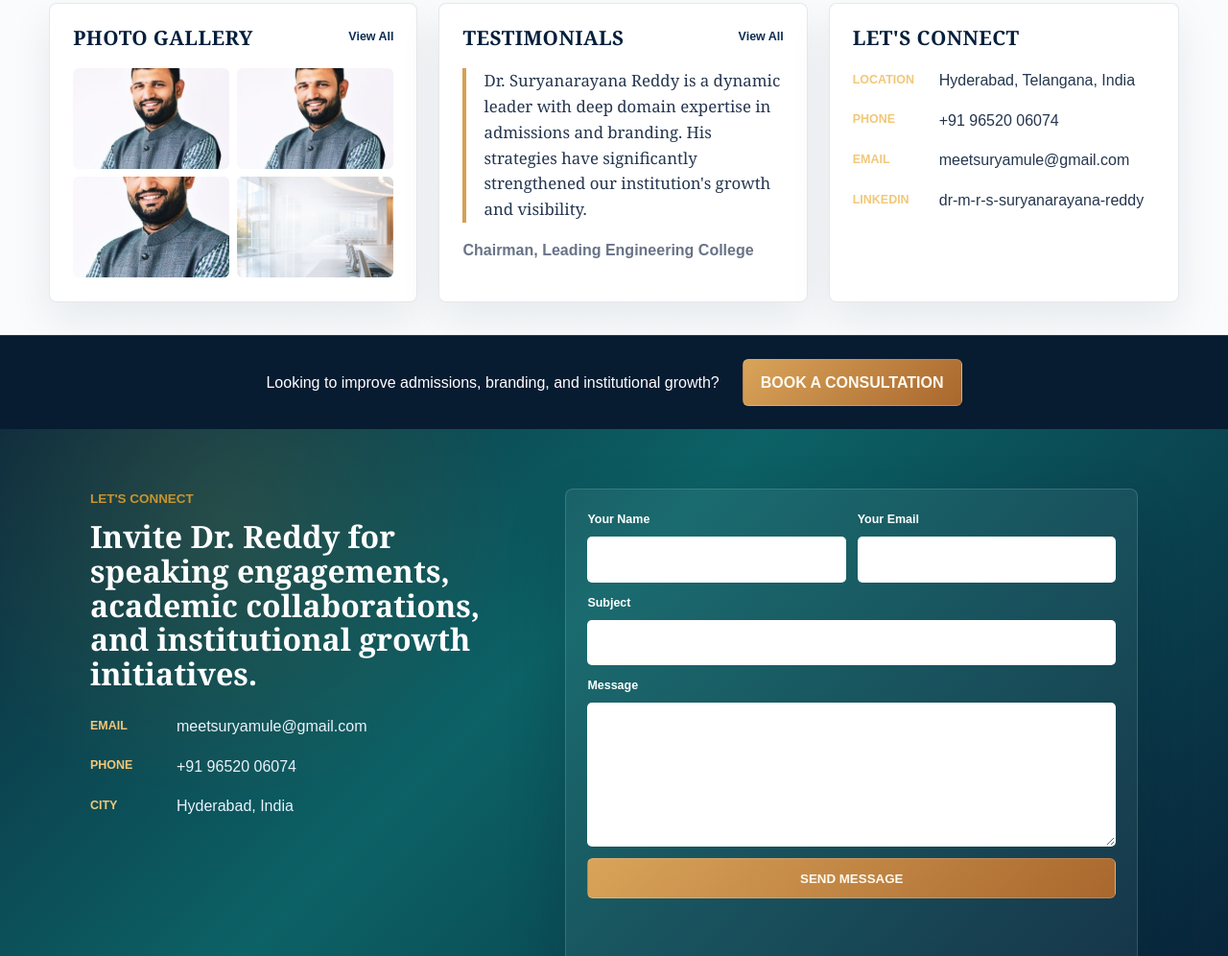
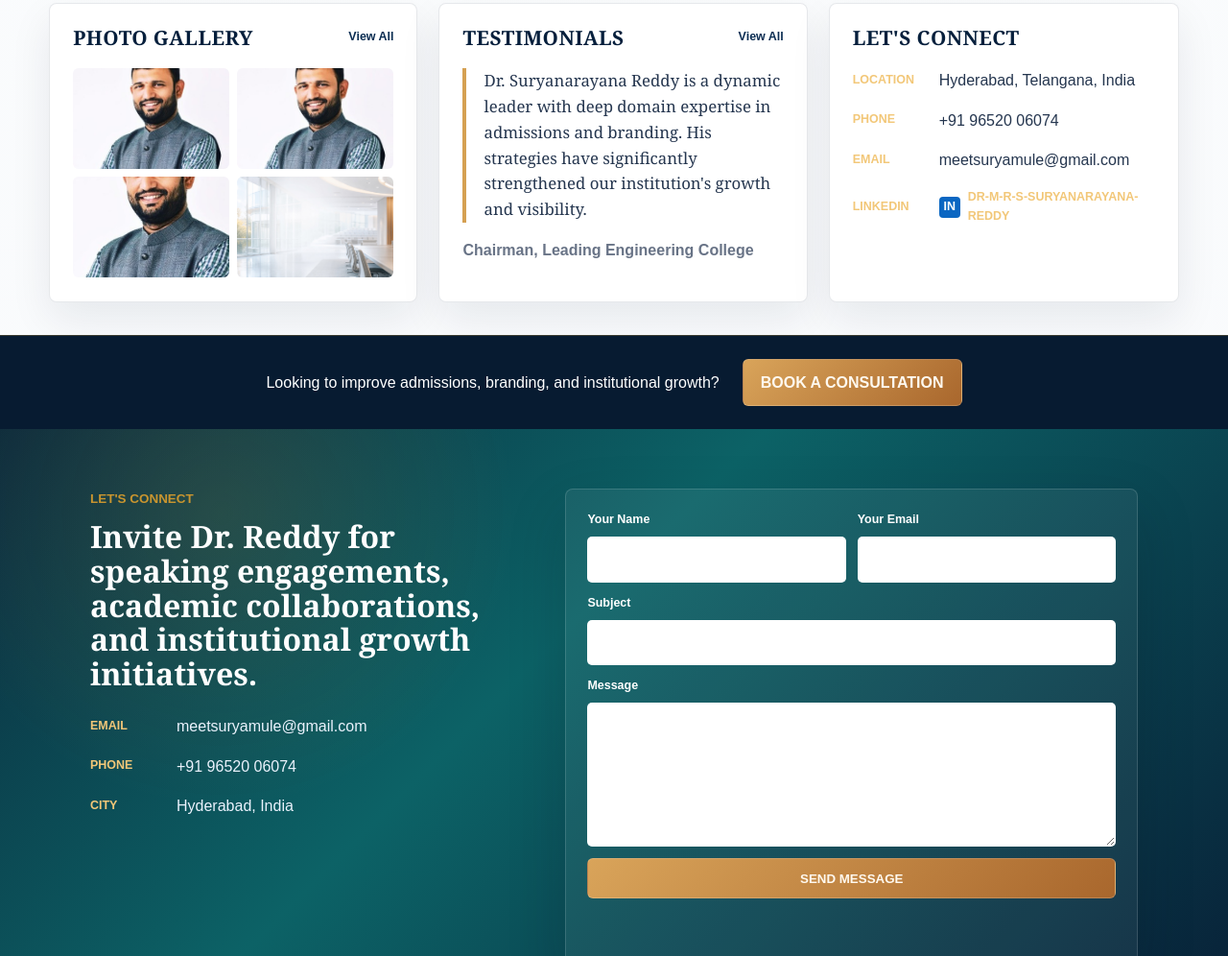
Before and after one commit to dnrkcharan/surya-narayana-sir, a website: page index.html in a window 1280 px wide. Shown: the part 3356-4352 px from the top of the page at 96% size. Drawn offline with Linux system fonts and the light colour scheme.

Commit message:
Add LinkedIn icon to contact card

```diff
--- a/assets/styles.css
+++ b/assets/styles.css
@@ -854,6 +854,32 @@
   color: #25364f;
 }
 
+.linkedin-contact {
+  align-items: center;
+  display: inline-flex;
+  gap: 8px;
+  min-width: 0;
+}
+
+.linkedin-mark {
+  align-items: center;
+  background: #0a66c2;
+  border-radius: 4px;
+  color: #fff;
+  display: inline-flex;
+  flex: 0 0 22px;
+  font-size: 0.76rem;
+  font-weight: 900;
+  height: 22px;
+  justify-content: center;
+  line-height: 1;
+  width: 22px;
+}
+
+.connect-card .contact-list .linkedin-mark {
+  color: #fff;
+}
+
 .site-footer {
   background: #061426;
   grid-template-columns: 1.15fr 0.8fr 0.65fr 1fr;
--- a/index.html
+++ b/index.html
@@ -435,7 +435,7 @@
             <li><span>Location</span>Hyderabad, Telangana, India</li>
             <li><span>Phone</span><a href="tel:+919652006074">+91 96520 06074</a></li>
             <li><span>Email</span><a href="mailto:meetsuryamule@gmail.com">meetsuryamule@gmail.com</a></li>
-            <li><span>LinkedIn</span><a href="https://www.linkedin.com/in/dr-m-r-s-suryanarayana-reddy/" target="_blank" rel="noreferrer">dr-m-r-s-suryanarayana-reddy</a></li>
+            <li><span>LinkedIn</span><a class="linkedin-contact" href="https://www.linkedin.com/in/dr-m-r-s-suryanarayana-reddy/" target="_blank" rel="noreferrer"><span class="linkedin-mark" aria-hidden="true">in</span><span>dr-m-r-s-suryanarayana-reddy</span></a></li>
           </ul>
         </article>
       </section>
```
Also changed, not shown: design-qa.md (+1 -0 lines).
